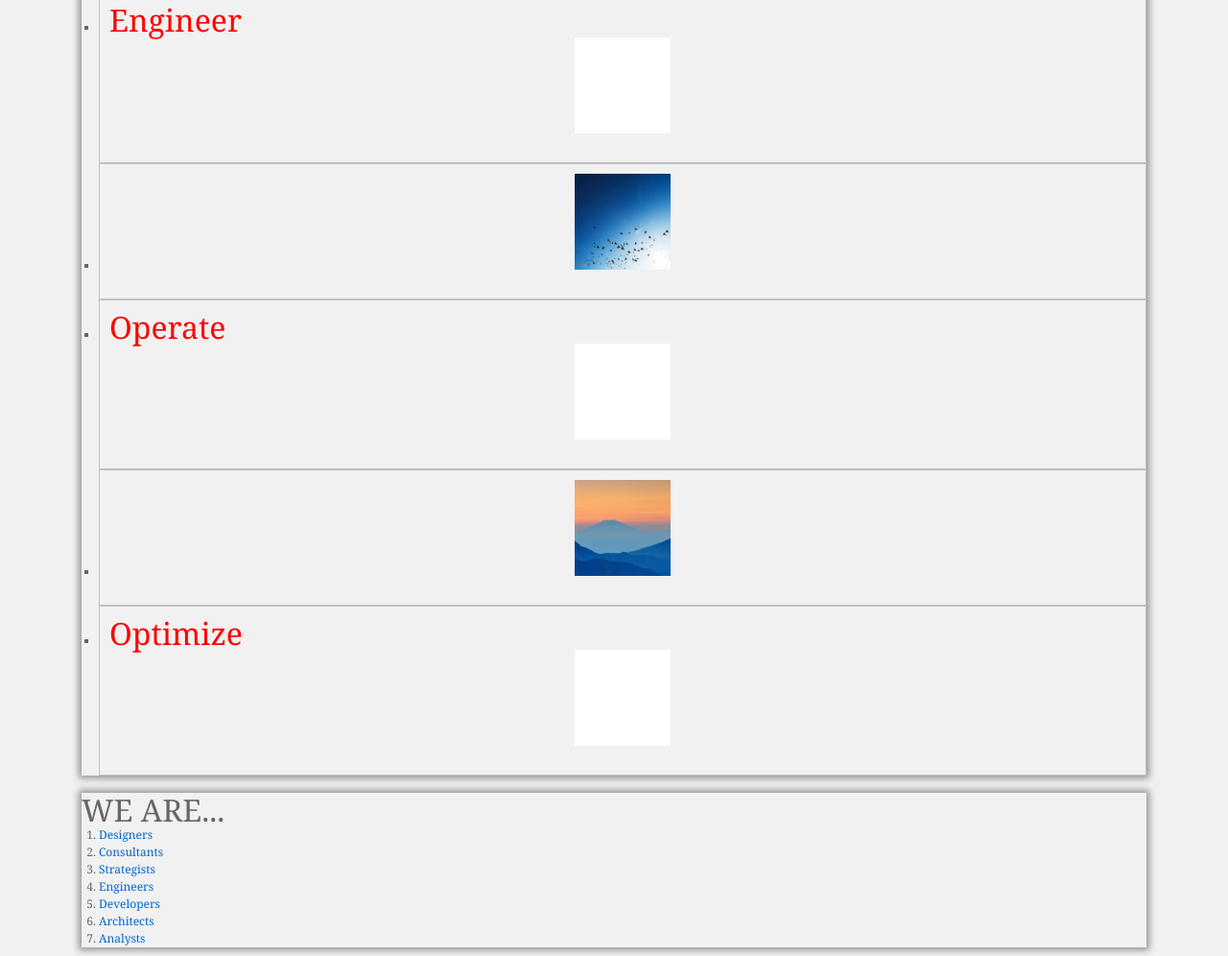
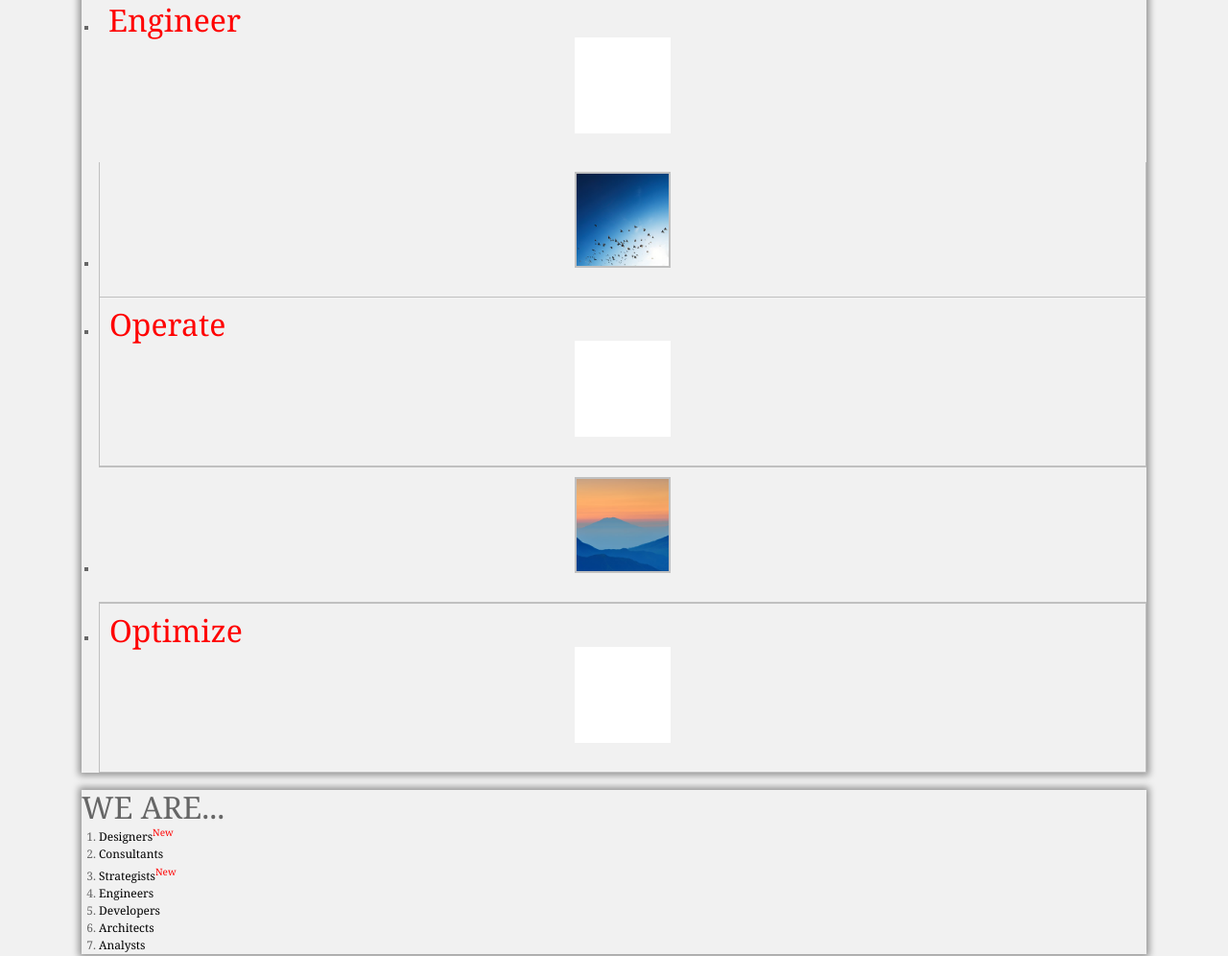
Before and after one commit to VladYem/front-end-lab-8, a plain HTML site: page homework_02/index.html in a window 1280 px wide. Shown: the part 1198-2194 px from the top of the page at 96% size. Drawn offline with Linux system fonts and the light colour scheme; files that its build step writes are made by us from their sources.

Commit message:
Finished main part

```diff
--- a/homework_02/css/homework.css
+++ b/homework_02/css/homework.css
@@ -46,7 +46,21 @@
 }
 
 /**** Task 2 ****/
-/*todo:*/
+ul.gallery-container .box:nth-child(2),
+ul.gallery-container .box:nth-child(8) {
+	border-left: none !important;
+	border-right: none !important;
+}
+
+ul.gallery-container .box:nth-child(4),
+ul.gallery-container .box:nth-child(6) {
+	border-top: none !important;
+	border-bottom: none !important;
+}
+
+ul.gallery-container .box:nth-child(5) {
+	border: none !important;
+}
 
 /**** Task 3 ****/
 p:first-letter {
@@ -67,7 +81,9 @@ section.blocks .flex-2-col {
 }
 
 /**** Task 5 ****/
-/*todo:*/
+ul.gallery-container .box a img {
+	border: 2px solid silver;
+}
 
 
 /**** Task 6 ****/
@@ -88,15 +104,47 @@ h2 + p {
 }
 
 /**** Task 9 ****/
-/*todo:*/
+.heading ol li a:visited {
+	color: silver;
+	text-decoration: none;
+}
 
+.heading ol li a {
+	color: black;
+}
+
+.heading ol li a:hover {
+	color: #0275d8;
+}
+
+.heading ol li .text:after {
+	content: 'New';
+	display: inline-block;
+	color: red;
+	font-size: 10px;
+    vertical-align: super;
+}
 /**** Task 10 ****/
 .blocks .gallery-container .box:nth-child(2n + 1) {
 	background-color: #e6e6e6;
 }
 
 /**** Task 11 ****/
-/*todo:*/
+.tm-sidebar .tm-nav-item {
+	border-bottom: 1px solid silver;
+}
+
+.tm-sidebar .tm-nav-item:last-child {
+	border-bottom: none;
+}
 
 /**** Task 12 ****/
+.tm-content-box form[action="#contact"] .form-control {
+	color: red;
+}
+
+.tm-content-box form[action="#contact"] button {
+	color: red;
+}
+/**** Task 13 ****/
 /*todo:*/
```
